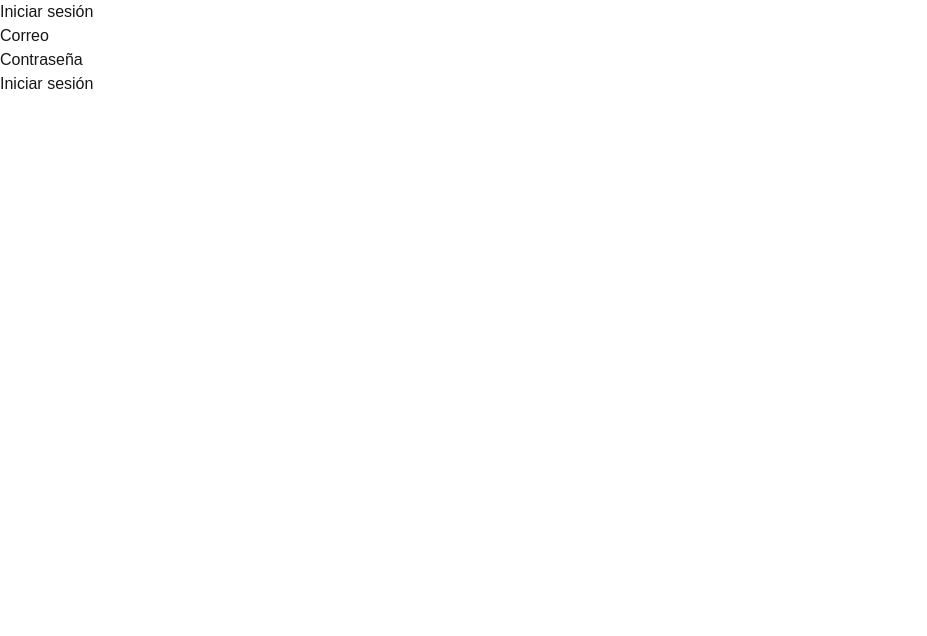
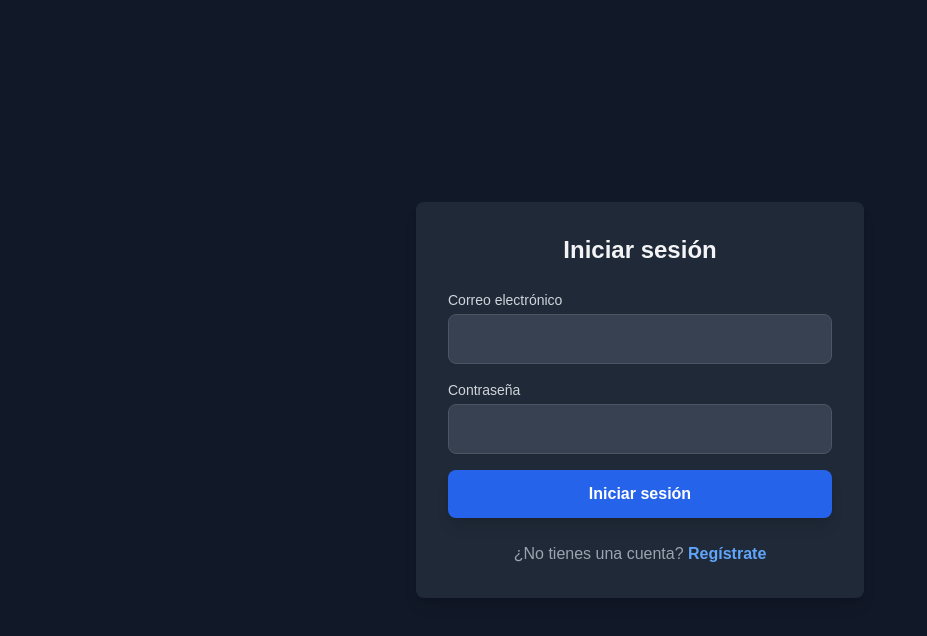
Before and after one commit to Rodrigoss06/LibroHub, a Next.js app: page /login in a window 1280 px wide. Shown: the top 636 px of the page, without its empty margins (0-927 px from the left). Built offline with nearby package versions, Linux system fonts and the light colour scheme.

Commit message:
permisos de usuario

```diff
--- a/src/pages/api/usuarios/[id].ts
+++ b/src/pages/api/usuarios/[id].ts
@@ -25,14 +25,13 @@ export default async function handler(req: NextApiRequest, res: NextApiResponse<
   if (!token) return res.status(401).json({ message: 'Acceso no autorizado' });
 
   try {
-    // Verificar el token JWT
     const decoded = jwt.verify(token, process.env.JWT_SECRET as string) as JwtPayload;
 
     // Buscar al usuario en la base de datos por el id del token
     const usuario = await prisma.usuario.findUnique({ where: { id: decoded.id } });
 
     // Verificar si el usuario es un administrador
-    if (!usuario || usuario.tipo !== 'ADMIN') {
+    if (!usuario || usuario.tipo !== 'USUARIO') {
       return res.status(403).json({ message: 'Permisos insuficientes' });
     }
 
--- a/src/pages/login.tsx
+++ b/src/pages/login.tsx
@@ -5,43 +5,87 @@ import { useRouter } from 'next/router';
 const LoginPage = () => {
   const [correo, setCorreo] = useState('');
   const [password, setPassword] = useState('');
+  const [message, setMessage] = useState('');
+  const [isSuccess, setIsSuccess] = useState(false);
   const router = useRouter();
 
-  const handleSubmit = async (e:any) => {
+  const handleSubmit = async (e: any) => {
     e.preventDefault();
+    setMessage(''); // Reset message
+    setIsSuccess(false); // Reset success state
+
     try {
       const response = await axios.post('/api/auth/login', { correo, password });
       localStorage.setItem('token', response.data.token);
-      router.push('/');
+      setIsSuccess(true);
+      setMessage('Inicio de sesión exitoso. Redirigiendo...');
+      setTimeout(() => {
+        router.push(`/usuarios/${response.data.usuario.id}`);
+      }, 2000); // Redirigir después de 2 segundos
     } catch (error) {
-      alert('Correo o contraseña incorrectos');
+      setIsSuccess(false);
+      setMessage('Correo o contraseña incorrectos.');
     }
   };
 
   return (
+    <div className="min-h-screen bg-gray-900 flex items-center justify-center">
+      <div className="bg-gray-800 p-8 rounded-lg shadow-lg max-w-md w-full">
+        <h1 className="text-2xl font-bold mb-6 text-center text-gray-100">Iniciar sesión</h1>
+
+        {/* Mostrar mensaje de éxito o error */}
+        {message && (
+          <div
+            className={`py-2 px-4 rounded mb-4 text-center ${
+              isSuccess ? 'bg-green-100 text-green-600' : 'bg-red-100 text-red-600'
+            }`}
+          >
+            {message}
+          </div>
+        )}
+
+        <form onSubmit={handleSubmit} className="space-y-4">
           <div>
-      <h1>Iniciar sesión</h1>
-      <form onSubmit={handleSubmit}>
-        <div>
-          <label>Correo</label>
+            <label htmlFor="correo" className="block text-sm font-medium text-gray-300">
+              Correo electrónico
+            </label>
             <input
               type="email"
+              id="correo"
               value={correo}
               onChange={(e) => setCorreo(e.target.value)}
               required
+              className="w-full mt-1 p-3 bg-gray-700 text-gray-300 border border-gray-600 rounded-lg shadow-sm focus:outline-none focus:ring-2 focus:ring-blue-500 focus:border-blue-500"
             />
           </div>
           <div>
-          <label>Contraseña</label>
+            <label htmlFor="password" className="block text-sm font-medium text-gray-300">
+              Contraseña
+            </label>
             <input
               type="password"
+              id="password"
               value={password}
               onChange={(e) => setPassword(e.target.value)}
               required
+              className="w-full mt-1 p-3 bg-gray-700 text-gray-300 border border-gray-600 rounded-lg shadow-sm focus:outline-none focus:ring-2 focus:ring-blue-500 focus:border-blue-500"
             />
           </div>
-        <button type="submit">Iniciar sesión</button>
+          <button
+            type="submit"
+            className="w-full bg-blue-600 hover:bg-blue-700 text-white font-semibold py-3 rounded-lg shadow-lg transition duration-300 ease-in-out"
+          >
+            Iniciar sesión
+          </button>
         </form>
+
+        <p className="text-center text-gray-400 mt-6">
+          ¿No tienes una cuenta?{' '}
+          <a href="/register" className="text-blue-400 hover:text-blue-500 font-semibold">
+            Regístrate
+          </a>
+        </p>
+      </div>
     </div>
   );
 };
--- a/src/pages/register.tsx
+++ b/src/pages/register.tsx
@@ -6,17 +6,25 @@ const RegisterPage = () => {
   const [nombre, setNombre] = useState('');
   const [correo, setCorreo] = useState('');
   const [password, setPassword] = useState('');
-  const [error, setError] = useState('');
+  const [message, setMessage] = useState('');
+  const [isSuccess, setIsSuccess] = useState(false);
   const router = useRouter();
 
   const handleSubmit = async (e: any) => {
     e.preventDefault();
-    setError(''); // Reset error message
+    setMessage(''); // Reset message
+    setIsSuccess(false); // Reset success state
+
     try {
       await axios.post('/api/auth/register', { nombre, correo, password });
-      router.push('/login');
+      setIsSuccess(true);
+      setMessage('Registro exitoso. Redirigiendo a la página de login...');
+      setTimeout(() => {
+        router.push('/login');
+      }, 2000); // Redirigir después de 2 segundos
     } catch (error) {
-      setError('Error al registrar el usuario. Por favor, inténtalo de nuevo.');
+      setIsSuccess(false);
+      setMessage('Error al registrar el usuario. Por favor, inténtalo de nuevo.');
     }
   };
 
@@ -25,9 +33,14 @@ const RegisterPage = () => {
       <div className="bg-gray-800 p-8 rounded-lg shadow-lg max-w-md w-full">
         <h1 className="text-2xl font-bold mb-6 text-center text-gray-100">Crear cuenta</h1>
 
-        {error && (
-          <div className="bg-red-100 text-red-600 py-2 px-4 rounded mb-4 text-center">
-            {error}
+        {/* Mostrar mensaje de éxito o error */}
+        {message && (
+          <div
+            className={`py-2 px-4 rounded mb-4 text-center ${
+              isSuccess ? 'bg-green-100 text-green-600' : 'bg-red-100 text-red-600'
+            }`}
+          >
+            {message}
           </div>
         )}
 
--- a/src/pages/usuarios/[id].tsx
+++ b/src/pages/usuarios/[id].tsx
@@ -6,25 +6,71 @@ const UsuarioDetallesPage = () => {
   const router = useRouter();
   const { id } = router.query;
   const [usuario, setUsuario] = useState<any>(null);
+  const [loading, setLoading] = useState(true);
+  const [error, setError] = useState('');
 
   useEffect(() => {
     if (id) {
       // Obtener los detalles del usuario desde la API
       const fetchUsuario = async () => {
-        const response = await axios.get(`/api/usuarios/${id}`);
-        setUsuario(response.data);
+        try {
+          // Obtener el token JWT desde localStorage
+          const token = localStorage.getItem('token');
+          if (!token) {
+            setError('No autorizado. Inicia sesión para acceder.');
+            setLoading(false);
+            return;
+          }
+
+          // Realizar la solicitud con el encabezado Authorization
+          const response = await axios.get(`/api/usuarios/${id}`, {
+            headers: {
+              Authorization: `Bearer ${token}`,
+            },
+          });
+          setUsuario(response.data.usuario);
+        } catch (err) {
+          setError('Error al cargar los datos del usuario.');
+        } finally {
+          setLoading(false);
+        }
       };
       fetchUsuario();
     }
   }, [id]);
 
-  if (!usuario) return <div>Cargando...</div>;
+  if (loading) return <div className="min-h-screen flex items-center justify-center text-white">Cargando...</div>;
+
+  if (error) return <div className="min-h-screen flex items-center justify-center text-red-500">{error}</div>;
 
   return (
-    <div>
-      <h1>{usuario.nombre}</h1>
-      <p>Correo: {usuario.correo}</p>
-      <p>Tipo: {usuario.tipo}</p>
+    <div className="min-h-screen bg-gray-900 py-10 px-6 flex items-center justify-center">
+      <div className="bg-gray-800 p-8 rounded-lg shadow-lg max-w-md w-full">
+        <h1 className="text-2xl font-bold mb-6 text-center text-gray-100">Detalles del Usuario</h1>
+
+        {/* Detalles del usuario */}
+        <div className="space-y-4">
+          <div>
+            <h2 className="text-lg font-semibold text-gray-300">Nombre:</h2>
+            <p className="text-gray-400">{usuario?.nombre}</p>
+          </div>
+          <div>
+            <h2 className="text-lg font-semibold text-gray-300">Correo:</h2>
+            <p className="text-gray-400">{usuario?.correo}</p>
+          </div>
+          <div>
+            <h2 className="text-lg font-semibold text-gray-300">Tipo de Usuario:</h2>
+            <p className="text-gray-400">{usuario?.tipo}</p>
+          </div>
+        </div>
+
+        <button
+          onClick={() => router.back()}
+          className="mt-6 w-full bg-blue-600 hover:bg-blue-700 text-white font-semibold py-2 rounded-lg shadow-lg transition duration-300 ease-in-out"
+        >
+          Volver
+        </button>
+      </div>
     </div>
   );
 };
```
Lines whose indentation alone changed are shown as unchanged.
